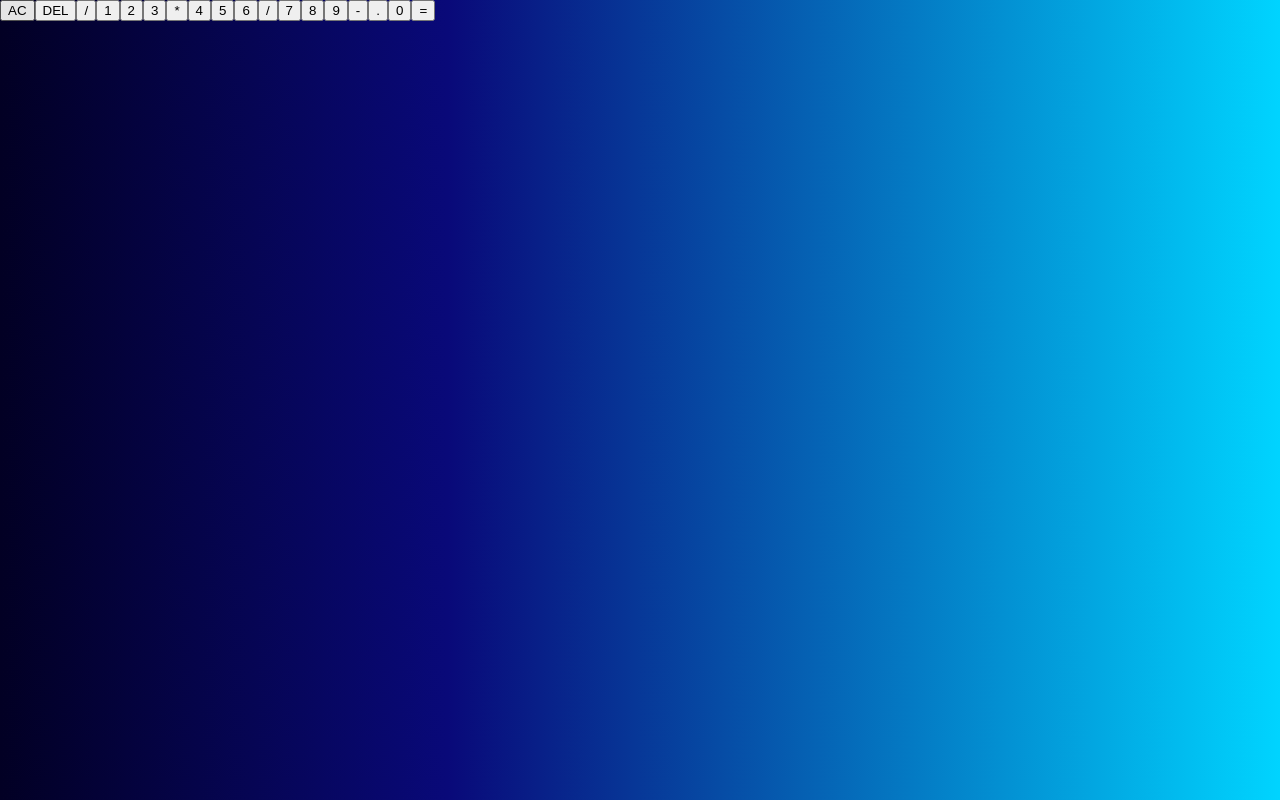
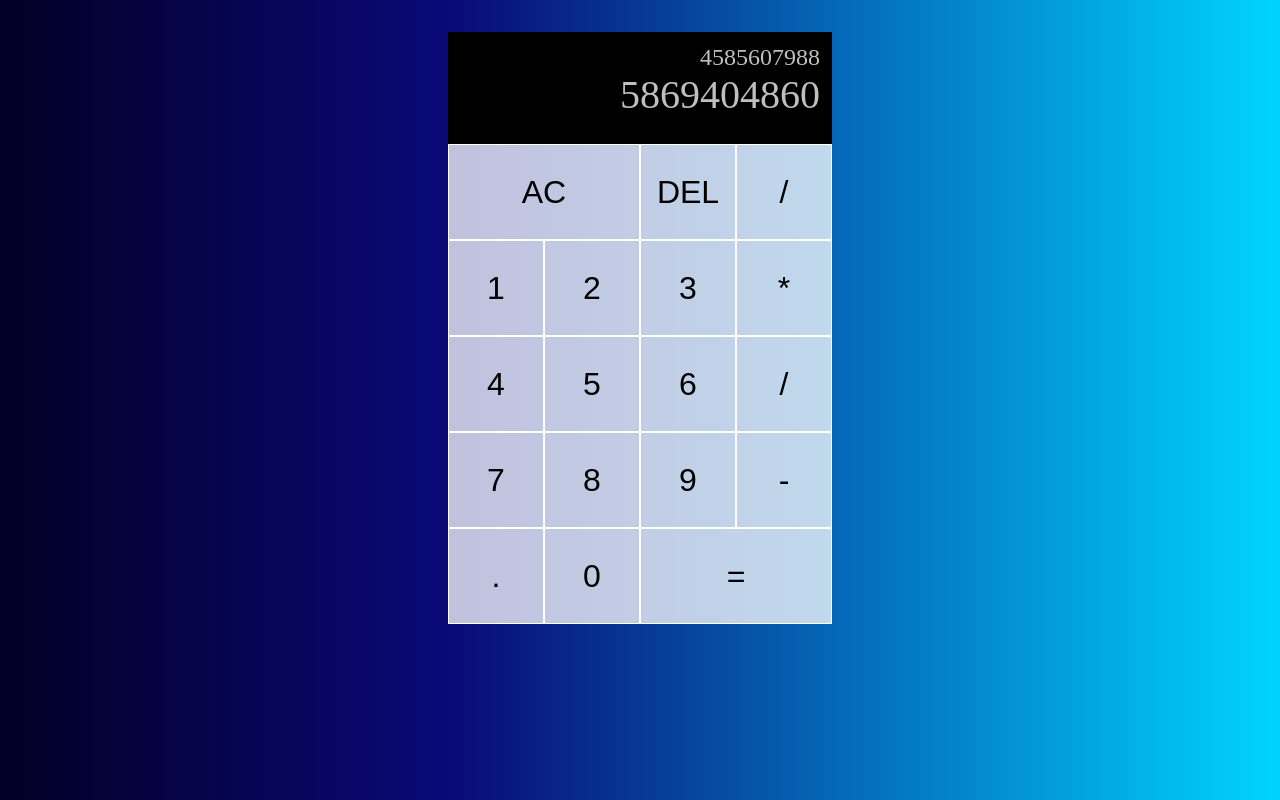
Before and after one commit to siddav83/react-calculator, a React (Create React App) app: page / in a window 1280 px wide. Built offline with nearby package versions, Linux system fonts and the light colour scheme.

Commit message:
css complete

```diff
--- a/src/App.js
+++ b/src/App.js
@@ -3,8 +3,8 @@ const App = () => {
   return (
     <div className="calcultor-grid">
       <div className="output">
-        <div className="operand-before"></div>
-        <div className="operand-after"></div>
+        <div className="operand-before">4585607988</div>
+        <div className="operand-after">5869404860</div>
       </div>
       <button className="span-two">AC</button>
       <button>DEL</button>
--- a/src/styles.css
+++ b/src/styles.css
@@ -6,3 +6,47 @@ body {
     margin: 0;
     background: linear-gradient(90deg, rgba(2,0,36,1) 0%, rgba(9,9,121,1) 35%, rgba(0,212,255,1) 100%);
 }
+
+.calcultor-grid {
+    display: grid;
+    justify-content: center;
+    margin-top: 2rem;
+    grid-template-columns: repeat(4, 6rem);
+    grid-template-rows: minmax(7rem,auto) repeat(5, 6rem);
+}
+
+.span-two {
+    grid-column: span 2;
+}
+.output {
+    display:flex;
+    flex-direction: column;
+    grid-column: 1 / -1;
+    background-color: black;
+    align-items: flex-end;
+    padding: .75rem;
+    word-wrap: break-word;
+    word-break: break-all;
+}
+
+.calcultor-grid > button {
+    cursor: pointer;
+    font-size: 2rem;
+    border: 1px solid white;
+    background-color: rgba(255, 255, 255,  .75);;
+    outline: none;
+}
+
+.calcultor-grid > button:hover,
+.calcultor-grid > button:focus {
+    background-color: rgba(255, 255, 255,  .25) ;
+}
+.output .operand-before {
+    color: rgba(255, 255, 255,  .75);
+    font-size: 1.5rem;
+}
+
+.output .operand-after {
+    color: rgba(255, 255, 255,  .75);
+    font-size: 2.5rem;
+}
```
